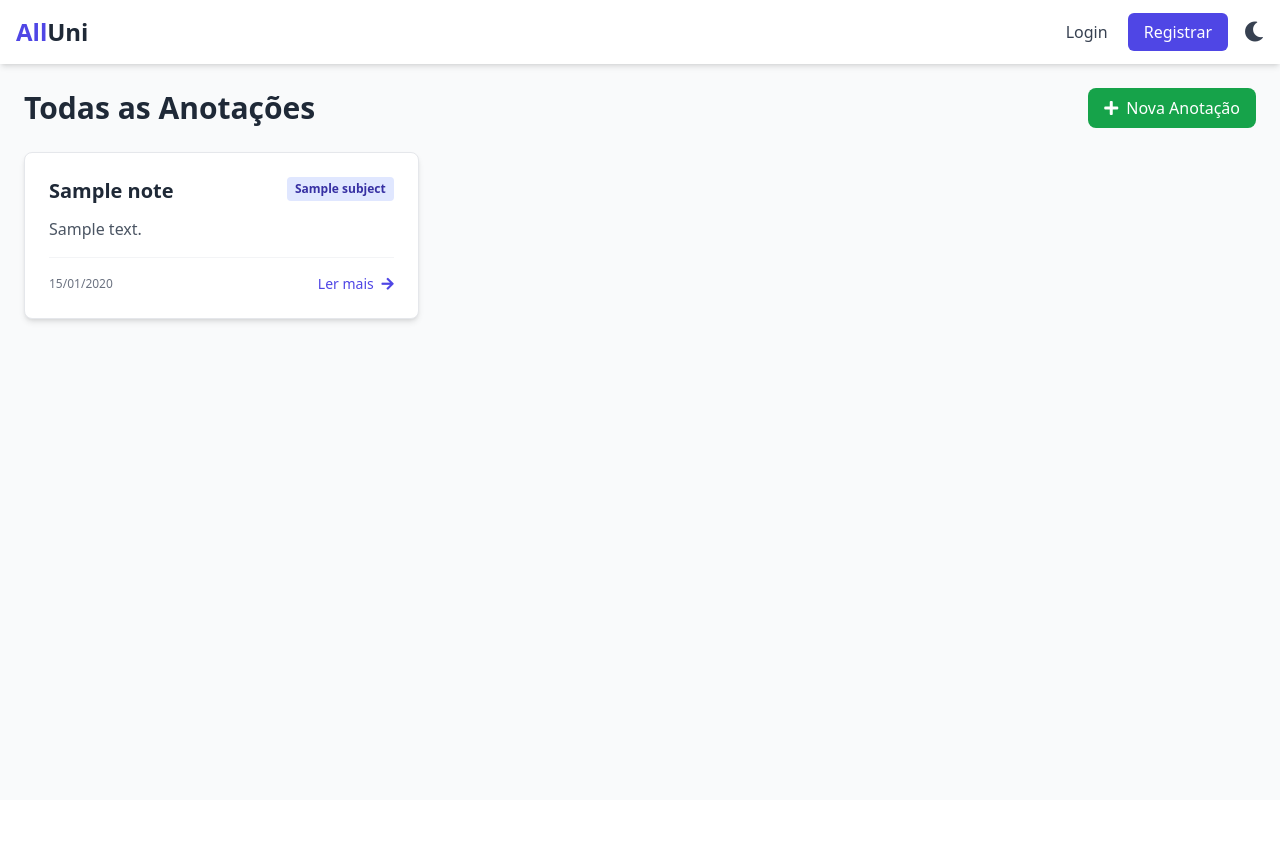
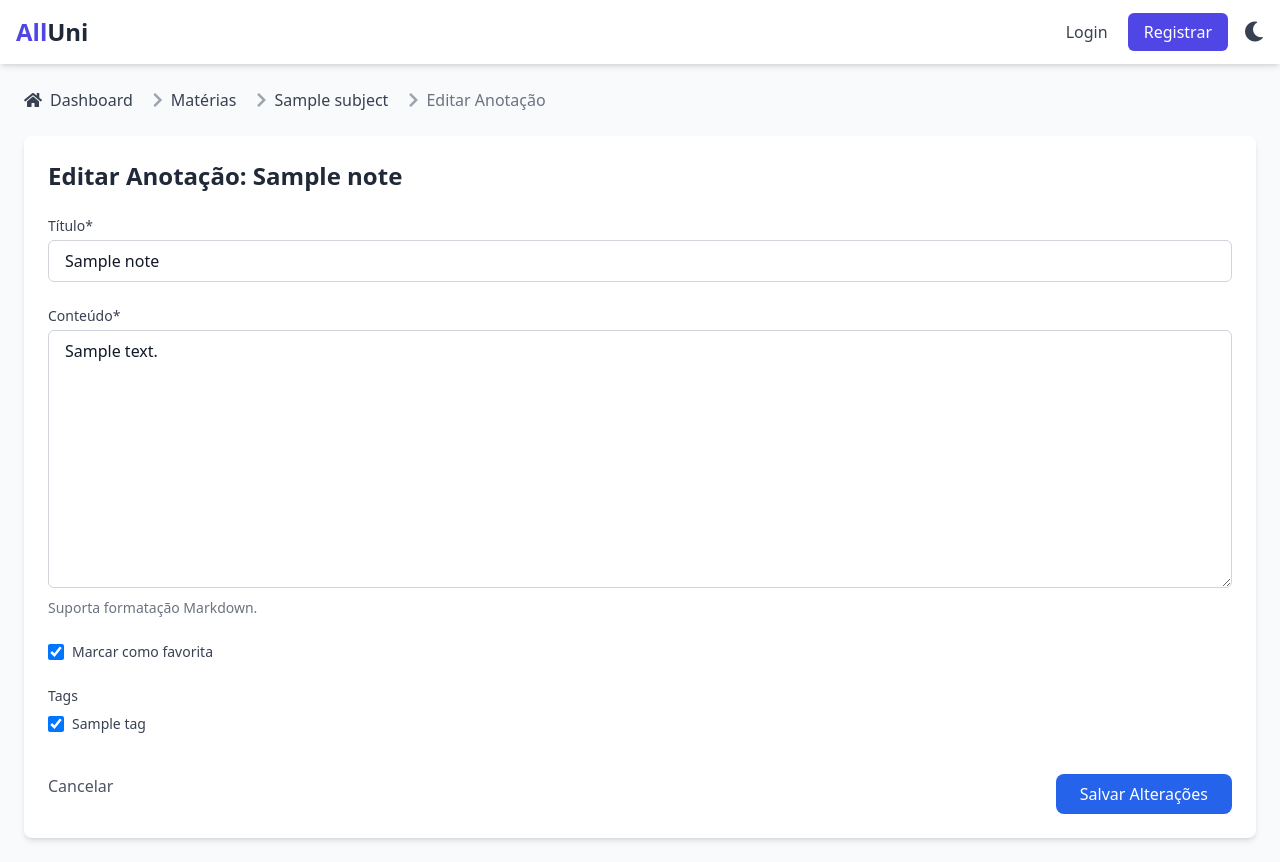
Before and after one commit to Pedro-Taiette/AllUni, a Django app: template AllUni/subjects/templates/subjects/all_notes.html in a window 1280 px wide. Before the commit the page ends 324 px from the top, so only its background shows below. Run offline with Django 5.2, Linux system fonts and the light colour scheme; the template is opened without the code that fills it: values that come from a table or form of the project are taken from there, others are empty; tables that the repository leaves empty hold one stand-in row (values such as "Sample post"); some libraries are stand-ins or nearby versions.

Commit message:
Fix: modifying form.py e html pages
modifying form.py and add_note, all_notes, favorite_notes and note_detail html pages

Co-Authored-By: Marcos Gabriel de Paula Martins <86901372+MarcosGabMartins@users.noreply.github.com>

```diff
--- a/AllUni/subjects/forms.py
+++ b/AllUni/subjects/forms.py
@@ -1,29 +1,13 @@
 from django import forms
-from .models import Subject, Note
-from simplemde.fields import SimpleMDEField
-
-from django import forms
-from .models import Subject
+from .models import Subject, Note, Tag
 
 class SubjectForm(forms.ModelForm):
     class Meta:
         model = Subject
         fields = ['name', 'code', 'color']
         widgets = {
-            'name': forms.TextInput(attrs={
-                'class': (
-                    'w-full px-4 py-2 border border-gray-300 rounded-md focus:outline-none '
-                    'focus:ring-2 focus:ring-blue-500 dark:border-gray-600 dark:bg-[#383838] '
-                    'dark:text-white dark:focus:ring-purple-400'
-                ),
-            }),
-            'code': forms.TextInput(attrs={
-                'class': (
-                    'w-full px-4 py-2 border border-gray-300 rounded-md focus:outline-none '
-                    'focus:ring-2 focus:ring-blue-500 dark:border-gray-600 dark:bg-[#383838] '
-                    'dark:text-white dark:focus:ring-purple-400'
-                ),
-            }),
+            'name': forms.TextInput(attrs={'class': 'w-full px-4 py-2 border border-gray-300 rounded-md focus:outline-none focus:ring-2 focus:ring-indigo-500'}),
+            'code': forms.TextInput(attrs={'class': 'w-full px-4 py-2 border border-gray-300 rounded-md focus:outline-none focus:ring-2 focus:ring-indigo-500'}),
             'color': forms.Select(choices=[
                 ('blue', 'Azul'),
                 ('green', 'Verde'),
@@ -32,22 +16,36 @@ class SubjectForm(forms.ModelForm):
                 ('purple', 'Roxo'),
                 ('pink', 'Rosa'),
                 ('gray', 'Cinza'),
-            ], attrs={
-                'class': (
-                    'w-full px-4 py-2 border border-gray-300 rounded-md focus:outline-none '
-                    'focus:ring-2 focus:ring-blue-500 dark:border-gray-600 dark:bg-[#383838] '
-                    'dark:text-white dark:focus:ring-purple-400'
-                ),
-            }),
+            ], attrs={'class': 'w-full px-4 py-2 border border-gray-300 rounded-md focus:outline-none focus:ring-2 focus:ring-indigo-500'})
         }
 
 
 class NoteForm(forms.ModelForm):
-    content = SimpleMDEField()
+    tags = forms.ModelMultipleChoiceField(
+        queryset=Tag.objects.none(),
+        required=False,
+        widget=forms.CheckboxSelectMultiple(attrs={'class': 'form-checkbox h-5 w-5 text-indigo-600'})
+    )
 
     class Meta:
         model = Note
-        fields = ['title', 'content', 'is_favorite']
+        fields = ['title', 'content', 'is_favorite', 'tags']
         widgets = {
-            'is_favorite': forms.CheckboxInput(attrs={'class': 'form-checkbox'}),
+            'title': forms.TextInput(attrs={'class': 'w-full px-4 py-2 border border-gray-300 rounded-md focus:outline-none focus:ring-2 focus:ring-indigo-500'}),
+            'content': forms.Textarea(attrs={'class': 'w-full px-4 py-2 border border-gray-300 rounded-md focus:outline-none focus:ring-2 focus:ring-indigo-500', 'rows': 10}),
+            'is_favorite': forms.CheckboxInput(attrs={'class': 'form-checkbox h-5 w-5 text-indigo-600'}),
         }
+
+    def __init__(self, *args, **kwargs):
+        user = kwargs.pop('user', None)
+        super(NoteForm, self).__init__(*args, **kwargs)
+        if user:
+            self.fields['tags'].queryset = Tag.objects.filter(user=user)
+
+class TagForm(forms.ModelForm):
+    class Meta:
+        model = Tag
+        fields = ['name']
+        widgets = {
+            'name': forms.TextInput(attrs={'class': 'w-full px-4 py-2 border border-gray-300 rounded-md focus:outline-none focus:ring-2 focus:ring-indigo-500'})
+        }
--- a/AllUni/subjects/templates/subjects/all_notes.html
+++ b/AllUni/subjects/templates/subjects/all_notes.html
@@ -1,56 +1,110 @@
 {% extends 'base.html' %}
 
-{% block title %}Anotações | AllUni{% endblock %}
+{% block title %}Editar Anotação | AllUni{% endblock %}
 
 {% block content %}
 <div class="container mx-auto">
-    <div class="flex justify-between items-center mb-6">
-        <h1 class="text-3xl font-bold text-gray-800 dark:text-gray-100">Todas as Anotações</h1>
+    <!-- Breadcrumb -->
+    <nav class="flex mb-6" aria-label="Breadcrumb">
+        <ol class="inline-flex items-center space-x-1 md:space-x-3">
+            <li class="inline-flex items-center">
+                <a href="{% url 'dashboard' %}" class="text-gray-700 hover:text-blue-600 dark:text-gray-300 dark:hover:text-purple-400">
+                    <i class="fas fa-home mr-2"></i>Dashboard
+                </a>
+            </li>
+            <li>
+                <div class="flex items-center">
+                    <i class="fas fa-chevron-right text-gray-400 dark:text-gray-600 mx-2"></i>
+                    <a href="{% url 'subject_list' %}" class="text-gray-700 hover:text-blue-600 dark:text-gray-300 dark:hover:text-purple-400">Matérias</a>
+                </div>
+            </li>
+            <li>
+                <div class="flex items-center">
+                    <i class="fas fa-chevron-right text-gray-400 dark:text-gray-600 mx-2"></i>
+                    <a href="{% url 'subject_detail' note.subject.id %}" class="text-gray-700 hover:text-blue-600 dark:text-gray-300 dark:hover:text-purple-400">{{ note.subject.name }}</a>
+                </div>
+            </li>
+            <li aria-current="page">
+                <div class="flex items-center">
+                    <i class="fas fa-chevron-right text-gray-400 dark:text-gray-600 mx-2"></i>
+                    <span class="text-gray-500 dark:text-gray-400">Editar Anotação</span>
+                </div>
+            </li>
+        </ol>
+    </nav>
 
-        {% if recent_subjects %}
-        <a href="{% url 'add_note' recent_subjects.0.id %}" class="bg-green-600 hover:bg-green-700 text-white py-2 px-4 rounded-lg transition duration-300 flex items-center">
-            <i class="fas fa-plus mr-2"></i> Nova Anotação
-        </a>
-        {% endif %}
-    </div>
+    <div class="bg-white dark:bg-[#2c2c2c] p-6 rounded-lg shadow-md">
+        <h1 class="text-2xl font-bold text-gray-800 dark:text-gray-100 mb-6">
+            Editar Anotação: {{ note.title }}
+        </h1>
 
-    {% if notes %}
-    <div class="grid grid-cols-1 md:grid-cols-2 lg:grid-cols-3 gap-6">
-        {% for note in notes %}
-        <div class="bg-white dark:bg-[#2c2c2c] p-6 rounded-lg shadow-md border border-gray-200 dark:border-gray-700 hover:shadow-lg transition duration-300">
-            <div class="flex justify-between items-start mb-3">
-                <h3 class="text-xl font-semibold text-gray-800 dark:text-gray-100">{{ note.title }}</h3>
-                <a href="{% url 'subject_detail' note.subject.id %}" class="bg-indigo-100 dark:bg-purple-200 text-indigo-800 dark:text-purple-800 text-xs font-semibold px-2 py-1 rounded hover:bg-indigo-200 dark:hover:bg-purple-400 transition">
-                    {{ note.subject.name }}
-                </a>
+        <form method="post" class="space-y-6">
+            {% csrf_token %}
+
+            <div>
+                <label for="{{ form.title.id_for_label }}" class="block text-sm font-medium text-gray-700 dark:text-gray-300 mb-1">
+                    Título*
+                </label>
+                {{ form.title.errors }}
+                <input type="text" name="{{ form.title.name }}" id="{{ form.title.id_for_label }}"
+                       class="w-full px-4 py-2 border border-gray-300 dark:border-gray-600 bg-white dark:bg-[#1e1e1e] text-gray-900 dark:text-gray-100 rounded-md focus:outline-none focus:ring-2 focus:ring-indigo-500 dark:focus:ring-purple-400"
+                       value="{{ note.title }}" required>
             </div>
 
-            <div class="prose max-w-none text-gray-600 dark:text-gray-300 line-clamp-3 mb-4">
-                {{ note.get_html_content|safe }}
+            <div>
+                <label for="{{ form.content.id_for_label }}" class="block text-sm font-medium text-gray-700 dark:text-gray-300 mb-1">
+                    Conteúdo*
+                </label>
+                {{ form.content.errors }}
+                <textarea name="{{ form.content.name }}" id="{{ form.content.id_for_label }}" rows="10"
+                          class="w-full px-4 py-2 border border-gray-300 dark:border-gray-600 bg-white dark:bg-[#1e1e1e] text-gray-900 dark:text-gray-100 rounded-md focus:outline-none focus:ring-2 focus:ring-indigo-500 dark:focus:ring-purple-400"
+                          required>{{ note.content }}</textarea>
+                <p class="text-sm text-gray-500 dark:text-gray-400 mt-1">Suporta formatação Markdown.</p>
             </div>
 
-            <div class="flex justify-between items-center mt-4 pt-4 border-t border-gray-100 dark:border-gray-700">
-                <span class="text-xs text-gray-500 dark:text-gray-400">
-                    {{ note.created_at|date:"d/m/Y" }}
-                </span>
-                <a href="{% url 'note_detail' note.id %}" class="text-indigo-600 dark:text-purple-500 hover:text-indigo-800 dark:hover:text-purple-700 text-sm transition">
-                    Ler mais <i class="fas fa-arrow-right ml-1"></i>
+            <div>
+                <label class="flex items-center">
+                    <input type="checkbox" name="is_favorite" {% if note.is_favorite %}checked{% endif %}
+                           class="h-4 w-4 text-indigo-600 dark:text-purple-400 focus:ring-indigo-500 dark:focus:ring-purple-400 border-gray-300 dark:border-gray-600 rounded">
+                    <span class="ml-2 text-sm text-gray-700 dark:text-gray-300">Marcar como favorita</span>
+                </label>
+            </div>
+
+            <!-- Campo de tags -->
+            <div>
+                <label class="block text-sm font-medium text-gray-700 dark:text-gray-300 mb-2">
+                    Tags
+                </label>
+                <div class="grid grid-cols-2 md:grid-cols-3 gap-2">
+                    {% for tag in user_tags %}
+                    <div class="flex items-center">
+                        <input type="checkbox" name="tags" value="{{ tag.id }}" id="tag_{{ tag.id }}"
+                               {% if tag in current_tags %}checked{% endif %}
+                               class="h-4 w-4 text-indigo-600 dark:text-purple-400 focus:ring-indigo-500 dark:focus:ring-purple-400 border-gray-300 dark:border-gray-600 rounded">
+                        <label for="tag_{{ tag.id }}" class="ml-2 text-sm text-gray-700 dark:text-gray-300">
+                            {{ tag.name }}
+                        </label>
+                    </div>
+                    {% empty %}
+                    <p class="text-sm text-gray-500 dark:text-gray-400 col-span-3">
+                        Nenhuma tag disponível.
+                        <a href="{% url 'add_tag' %}" class="text-blue-600 dark:text-purple-400 hover:underline">
+                            Criar uma tag
+                        </a>
+                    </p>
+                    {% endfor %}
+                </div>
+            </div>
+
+            <div class="flex justify-between pt-4">
+                <a href="{% url 'note_detail' note.id %}" class="text-gray-600 hover:text-gray-800 dark:text-gray-400 dark:hover:text-gray-200">
+                    Cancelar
                 </a>
+                <button type="submit" class="bg-blue-600 hover:bg-blue-700 dark:bg-purple-600 dark:hover:bg-purple-800 text-white py-2 px-6 rounded-lg transition duration-300">
+                    Salvar Alterações
+                </button>
             </div>
-        </div>
-        {% endfor %}
+        </form>
     </div>
-    {% else %}
-    <div class="bg-white dark:bg-[#2c2c2c] p-8 rounded-lg shadow-md text-center">
-        <div class="text-gray-400 dark:text-gray-500 text-6xl mb-4">
-            <i class="fas fa-sticky-note"></i>
-        </div>
-        <h3 class="text-xl font-semibold text-gray-700 dark:text-gray-300 mb-2">Nenhuma anotação encontrada</h3>
-        <p class="text-gray-600 dark:text-gray-400 mb-6">Comece adicionando anotações às suas matérias!</p>
-        <a href="{% url 'subject_list' %}" class="bg-indigo-600 hover:bg-indigo-700 dark:bg-indigo-700 dark:hover:bg-indigo-800 text-white py-3 px-6 rounded-lg transition duration-300">
-            Ver Matérias
-        </a>
-    </div>
-    {% endif %}
 </div>
 {% endblock %}
```
Also changed, not shown: AllUni/subjects/templates/subjects/add_note.html (+24 -0 lines), AllUni/subjects/templates/subjects/favorite_notes.html (+8 -0 lines), AllUni/subjects/templates/subjects/note_detail.html (+9 -0 lines).
